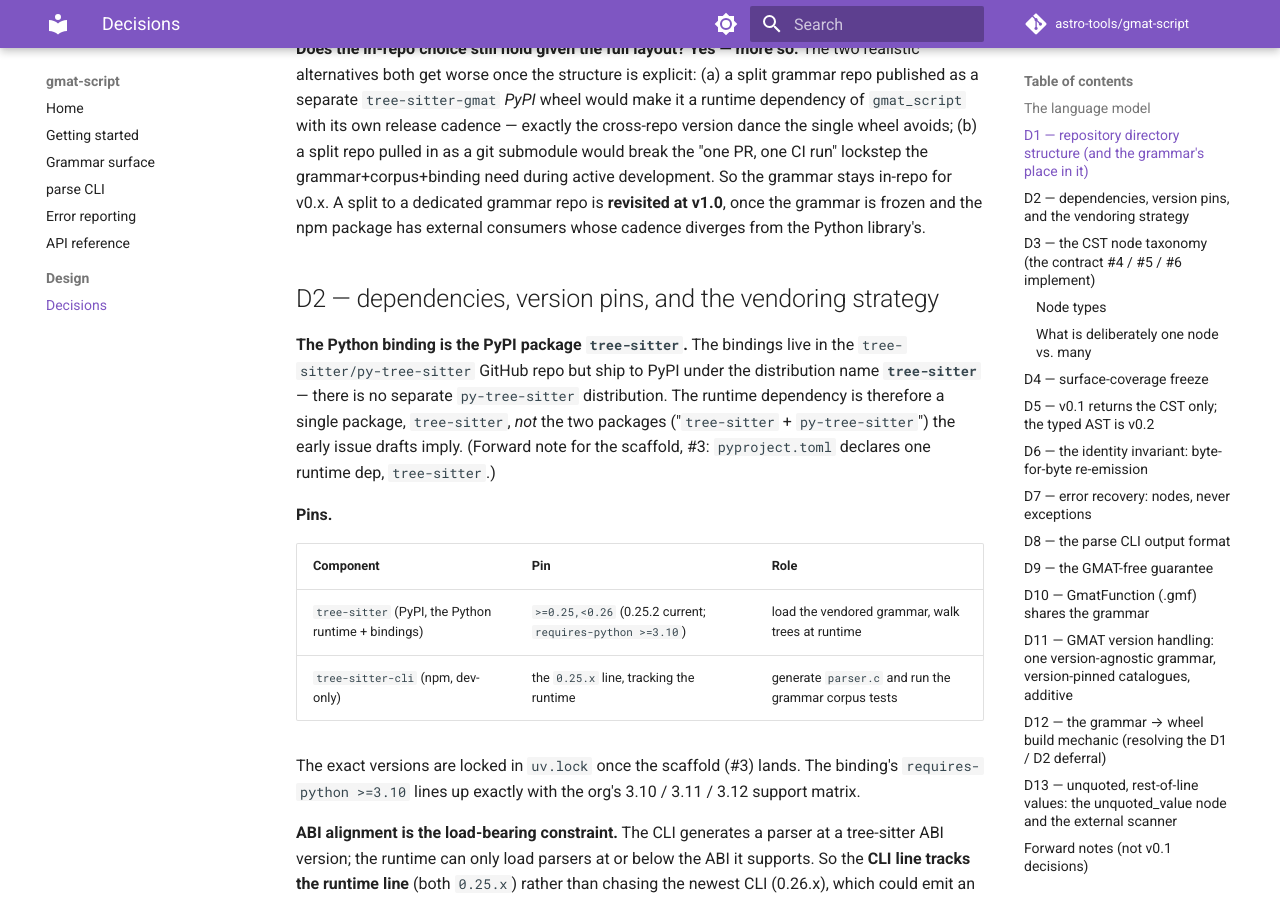
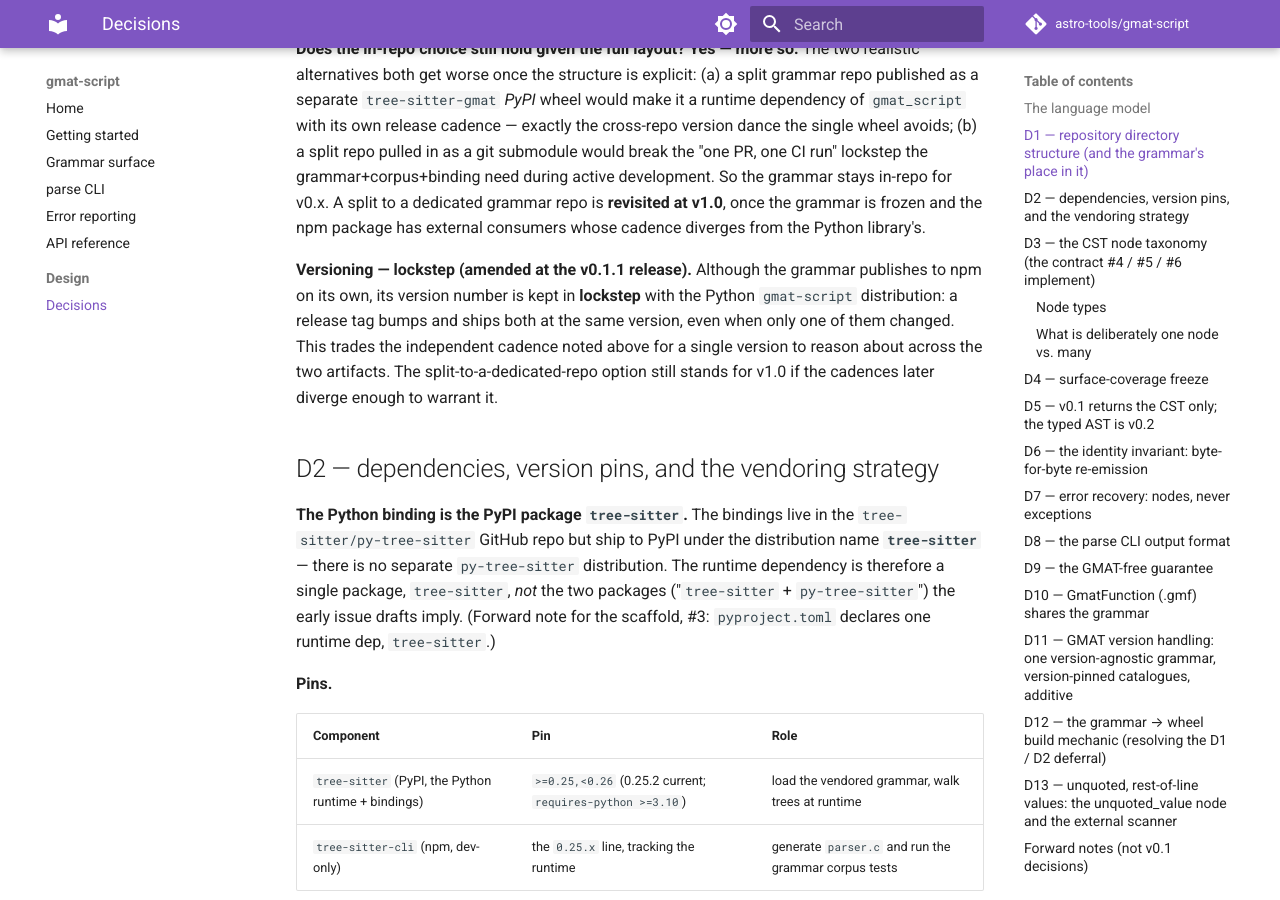
Before and after one commit to astro-tools/gmat-script, an MkDocs documentation site: the page built from docs/design/decisions.md, in a window 1280 px wide and 900 px high, scrolled down 2737 px. Built offline with MkDocs 1.6.1 and Material for MkDocs 9.7.7, drawn with Linux system fonts in a browser that asks for light colours; comment, search, counter and statistics services are not loaded.

Commit message:
Cut v0.1.1: lockstep release + tree-sitter-gmat README (#41)
- Add a README to the tree-sitter-gmat npm package (editor / tree-sitter consumers: what it parses, what ships, usage, and a pointer to the Python library) and point its homepage at the docs site.
- Cut gmat-script (PyPI) and tree-sitter-gmat (npm) together at 0.1.1; the Python distribution is functionally unchanged from 0.1.0 and carried forward to keep the two at one version. Records the lockstep-versioning policy in the design decisions, and regenerates parser.c / package-lock.json for the version bump.

```diff
--- a/docs/design/decisions.md
+++ b/docs/design/decisions.md
@@ -123,6 +123,13 @@ pulled in as a git submodule would break the "one PR, one CI run" lockstep the g
 need during active development. So the grammar stays in-repo for v0.x. A split to a dedicated grammar
 repo is **revisited at v1.0**, once the grammar is frozen and the npm package has external consumers
 whose cadence diverges from the Python library's.
+
+**Versioning — lockstep (amended at the v0.1.1 release).** Although the grammar publishes to npm on
+its own, its version number is kept in **lockstep** with the Python `gmat-script` distribution: a
+release tag bumps and ships both at the same version, even when only one of them changed. This trades
+the independent cadence noted above for a single version to reason about across the two artifacts.
+The split-to-a-dedicated-repo option still stands for v1.0 if the cadences later diverge enough to
+warrant it.
 
 ## D2 — dependencies, version pins, and the vendoring strategy
 
--- a/src/gmat_script/__init__.py
+++ b/src/gmat_script/__init__.py
@@ -10,4 +10,4 @@ from __future__ import annotations
 from .parser import ErrorNode, Position, Tree, parse
 
 __all__ = ["ErrorNode", "Position", "Tree", "parse"]
-__version__ = "0.1.0"
+__version__ = "0.1.1"
```
Also changed, not shown: CHANGELOG.md (+14 -0 lines), tree-sitter-gmat/README.md (added, +45 -0 lines), 5 other files.
